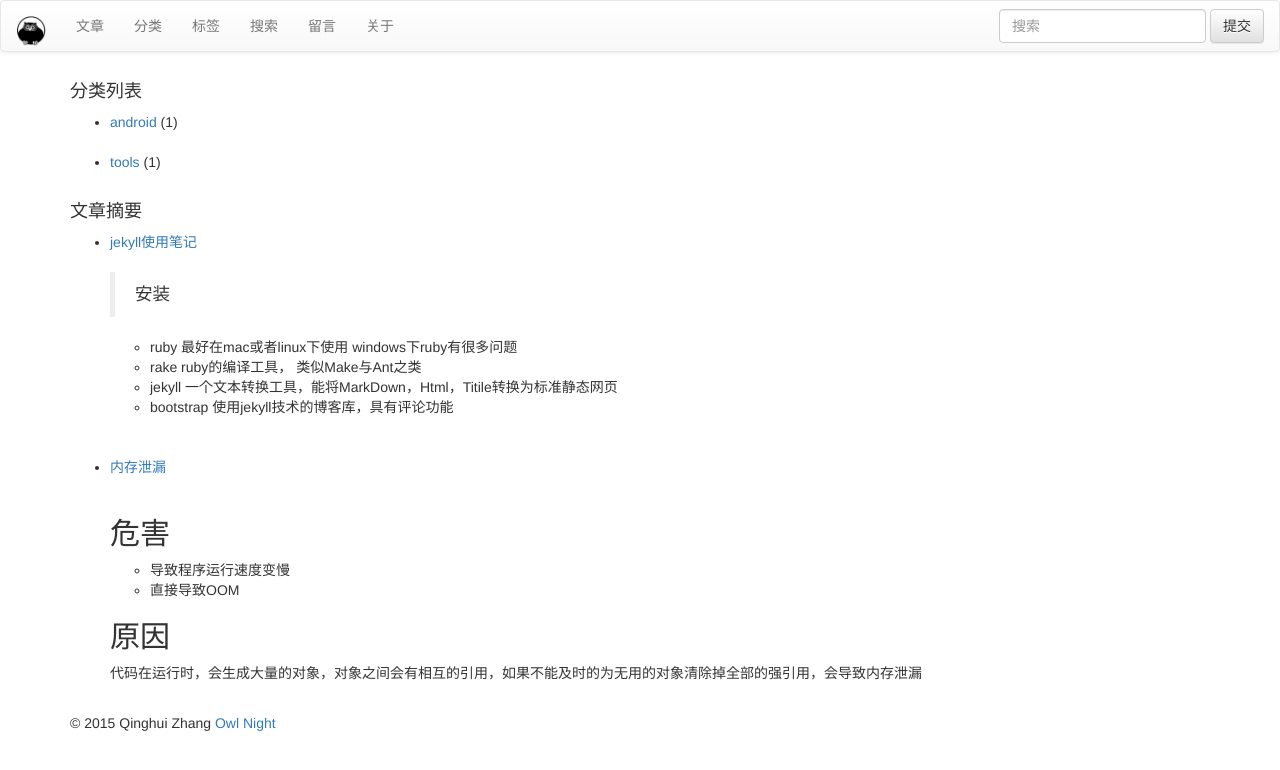
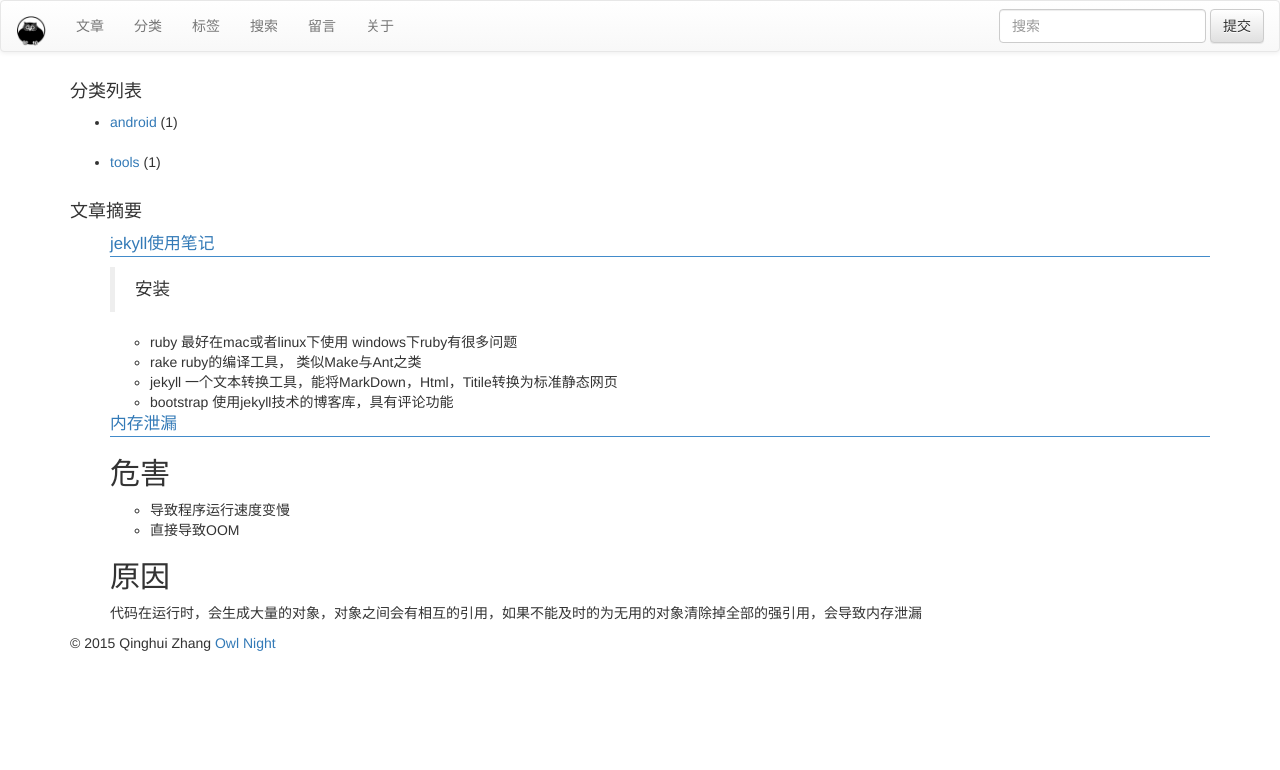
Before and after one commit to zhqhzhqh/zhqhzhqh.github.io, a Jekyll site: the page built from index.html, in a window 1280 px wide. Shown: the top 770 px of the page. Built offline with Jekyll 4.4.1, drawn with Linux system fonts in a browser that asks for light colours; nearby versions of some CDN libraries; library files that are not in the unit come from our copies; comment, search, counter and statistics services are not loaded.

Commit message:
给站点添加图标 并且调整首页的布局

```diff
--- a/_includes/themes/bootstrap-3/default.html
+++ b/_includes/themes/bootstrap-3/default.html
@@ -32,12 +32,12 @@
     <![endif]-->
 
     <!-- Fav and touch icons -->
-    <!-- Update these with your own images
-      <link rel="shortcut icon" href="images/favicon.ico">
-      <link rel="apple-touch-icon" href="images/apple-touch-icon.png">
-      <link rel="apple-touch-icon" sizes="72x72" href="images/apple-touch-icon-72x72.png">
-      <link rel="apple-touch-icon" sizes="114x114" href="images/apple-touch-icon-114x114.png">
-    -->
+    <!-- Update these with your own images -->
+      <link rel="shortcut icon" href="/assets/themes/bootstrap-3/image/icon_owl.png">
+      <link rel="apple-touch-icon" href="/assets/themes/bootstrap-3/image/icon_owl.png">
+      <link rel="apple-touch-icon" sizes="72x72" href="/assets/themes/bootstrap-3/image/icon_owl.png">
+      <link rel="apple-touch-icon" sizes="114x114" href="/assets/themes/bootstrap-3/image/icon_owl.png">
+
 
     <!-- atom & rss feed -->
     <link href="{{ BASE_PATH }}{{ site.JB.atom_path }}" type="application/atom+xml" rel="alternate" title="Sitewide ATOM Feed">
--- a/index.html
+++ b/index.html
@@ -18,12 +18,10 @@ tagline: stay hungry,stay foolish
   <h4>文章摘要</h4>
   <ul class="posts">
     {% for post in site.posts %}
-    <li> <a href="{{ BASE_PATH }}{{ post.url }}">{{ post.title }}</a>
-    </li>
-    <br/>
-    {{ post.excerpt | remove: '<p>' | remove: '</p>' }}
-    <br />
-    <br />
+    <div class="index-excerpt-content">
+      <p style="border-bottom: 1px solid #428bca"> <a href="{{ BASE_PATH }}{{ post.url }}" style="font-size: larger">{{ post.title }}</a></p>
+      {{ post.excerpt | remove: '<p>' | remove: '</p>' }}
+    </div>
     {% endfor %}
   </ul>
 </div>
```
Also changed, not shown: assets/themes/bootstrap-3/css/style.css (+10 -0 lines).
